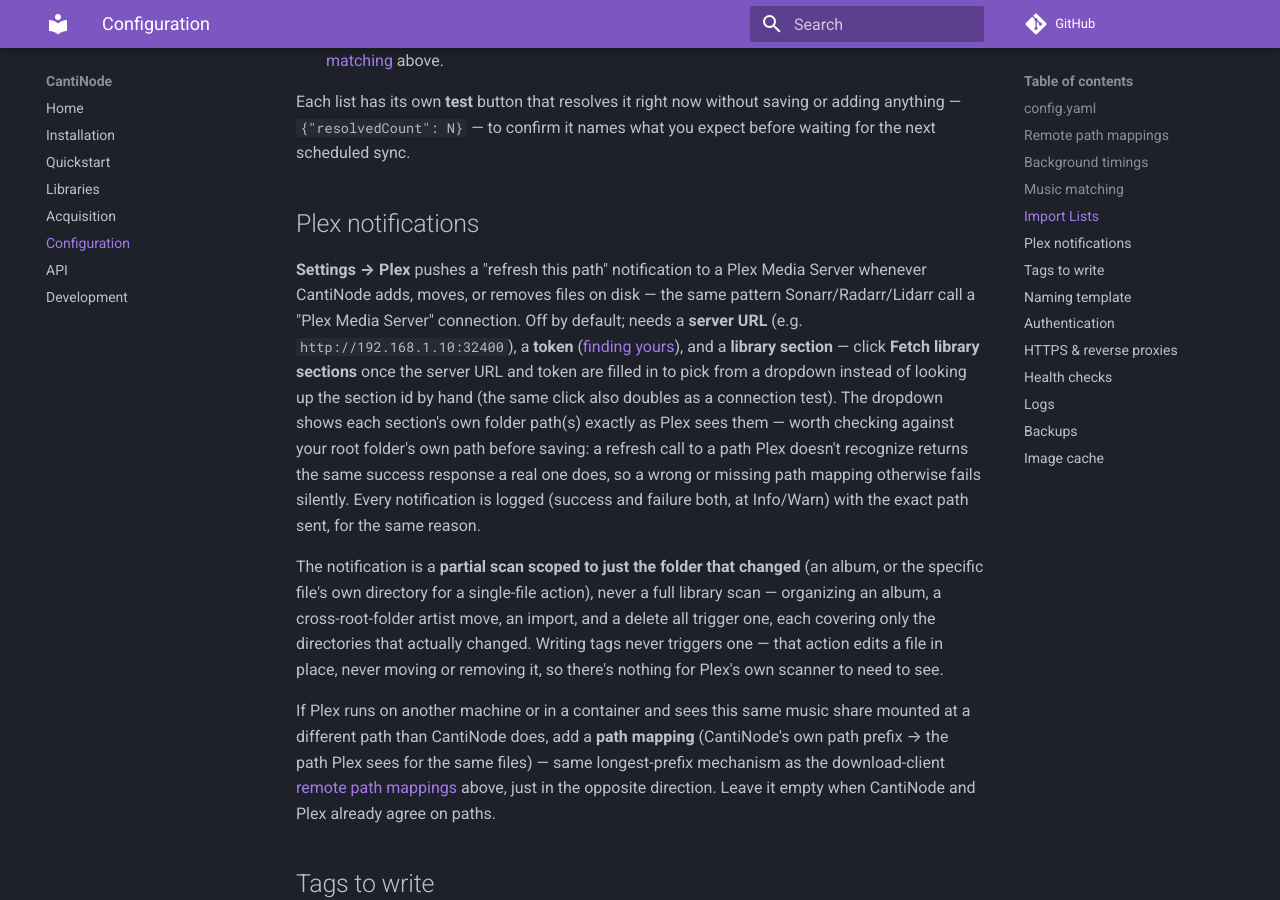
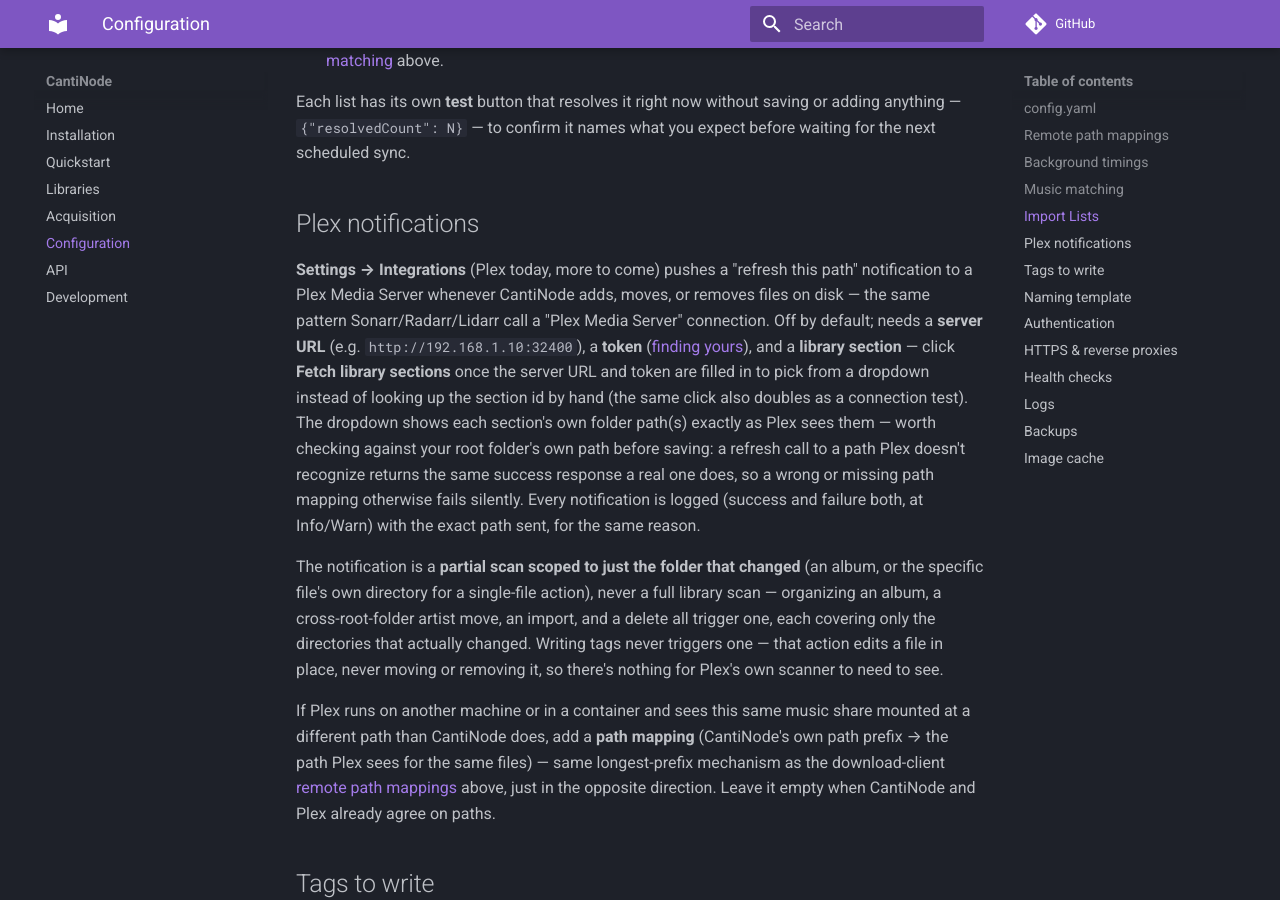
Before and after one commit to obstruct-exit-emit/CantiNode, an MkDocs documentation site: the page built from docs/configuration.md, in a window 1280 px wide and 900 px high, scrolled down 4282 px. Built offline with MkDocs 1.6.1 and Material for MkDocs 9.7.7, drawn with Linux system fonts in a browser that asks for light colours; comment, search, counter and statistics services are not loaded.

Commit message:
Rename the Plex settings tab to "Integrations"
Anticipates more connections landing here later (other media servers,
Discord/webhook notifications per the roadmap) -- deliberately not
"Connect", to avoid just copying the *arr apps' own naming for the same
kind of settings section. The Plex card itself, its own API routes
(/settings/plex), and the "Plex notifications" doc section are unchanged
-- only the tab grouping it lives under.

Co-Authored-By: Claude Sonnet 5 <noreply@anthropic.com>

```diff
--- a/docs/configuration.md
+++ b/docs/configuration.md
@@ -212,11 +212,11 @@ what you expect before waiting for the next scheduled sync.
 
 ## Plex notifications
 
-**Settings → Plex** pushes a "refresh this path" notification to a Plex
-Media Server whenever CantiNode adds, moves, or removes files on disk —
-the same pattern Sonarr/Radarr/Lidarr call a "Plex Media Server"
-connection. Off by default; needs a **server URL** (e.g.
-`http://192.168.1.10:32400`), a **token**
+**Settings → Integrations** (Plex today, more to come) pushes a "refresh
+this path" notification to a Plex Media Server whenever CantiNode adds,
+moves, or removes files on disk — the same pattern Sonarr/Radarr/Lidarr
+call a "Plex Media Server" connection. Off by default; needs a
+**server URL** (e.g. `http://192.168.1.10:32400`), a **token**
 ([finding yours](https://support.plex.tv/articles/204059436-finding-an-authentication-token-x-plex-token/)),
 and a **library section** — click **Fetch library sections** once the
 server URL and token are filled in to pick from a dropdown instead of
```
Also changed, not shown: 1 other file.
